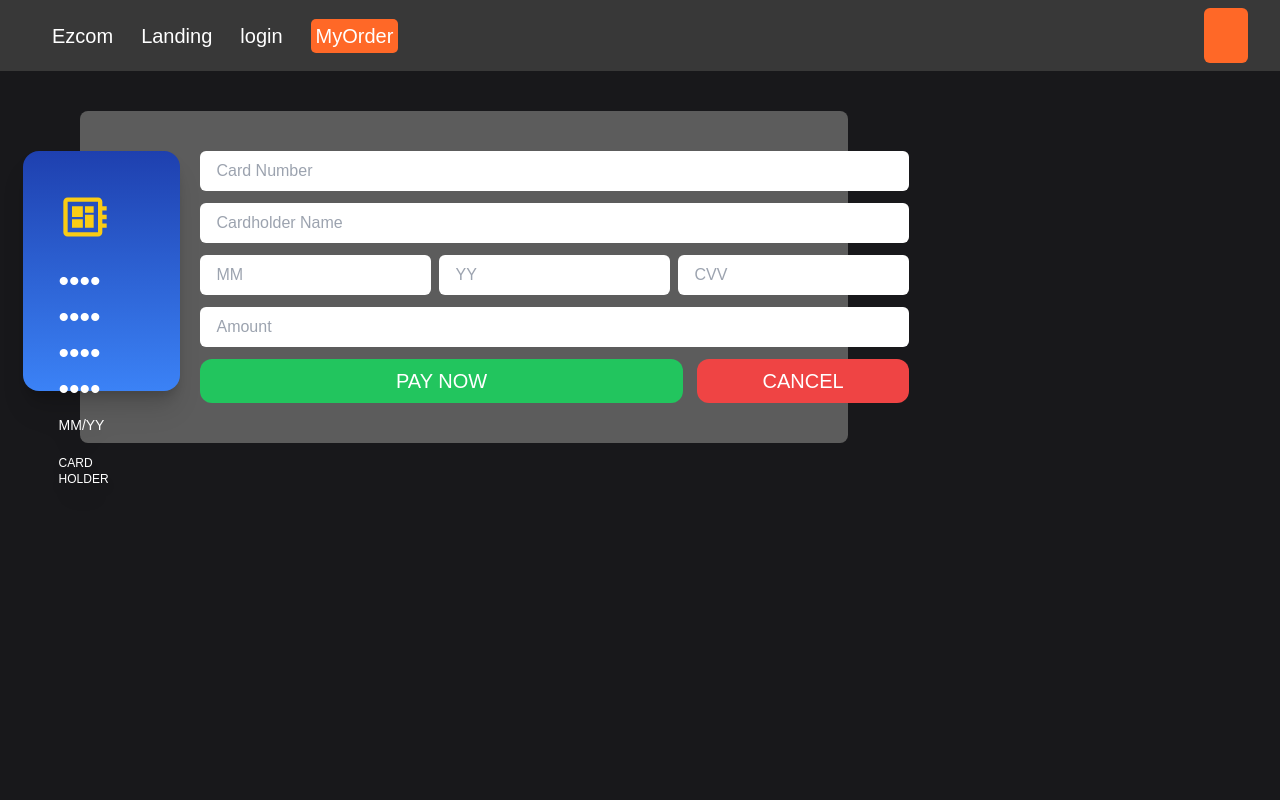
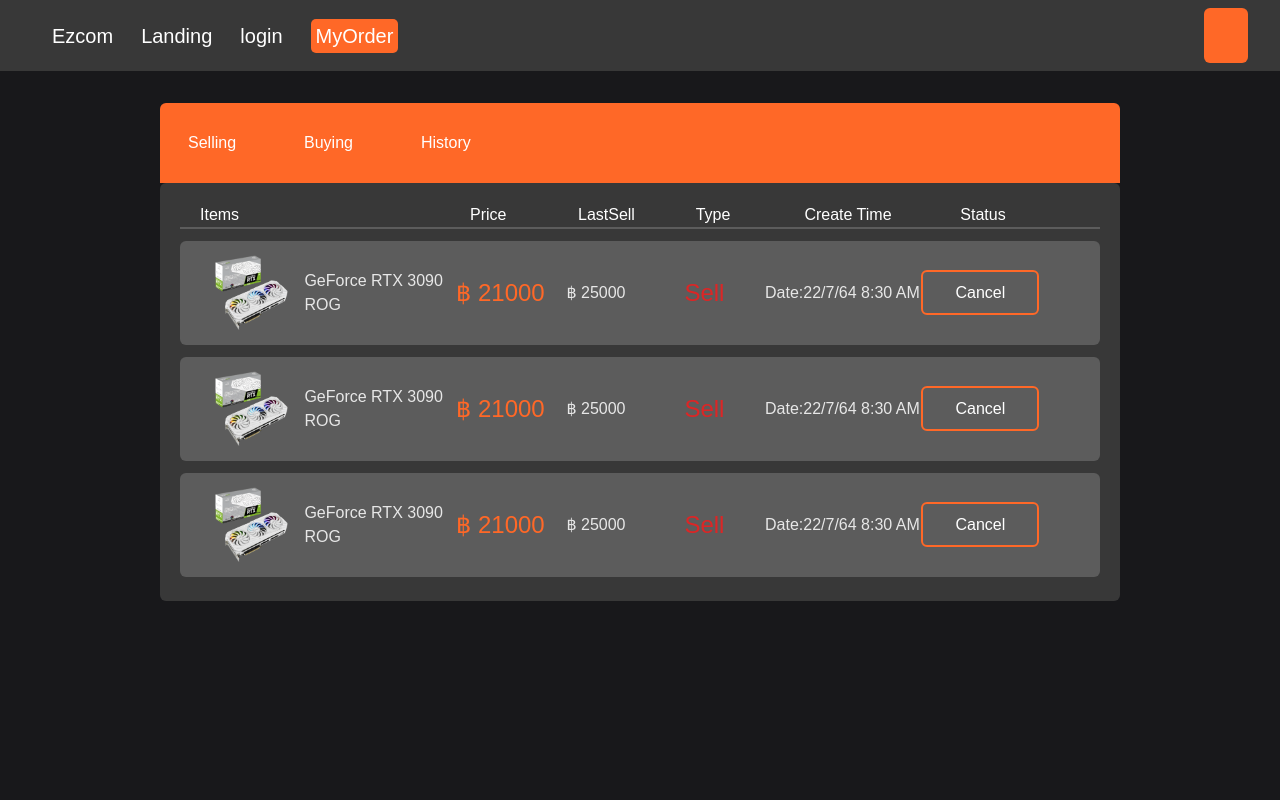
Before and after one commit to ezcom-team/ezcom-client, a React (Vite) app in the folder ezcom-frontend/: page /MyOrder in a window 1280 px wide. Shown: the top 800 px of the page. Built offline with nearby package versions, Linux system fonts and the light colour scheme.

Commit message:
fig myorderpage

```diff
--- a/ezcom-frontend/src/components/MyOrderpage/BuyingPart.jsx
+++ b/ezcom-frontend/src/components/MyOrderpage/BuyingPart.jsx
@@ -39,8 +39,8 @@
         //         </a>
         //     </div>
         // </div>
-        <div className='h-full  min-w-full  gap-2 bg-200 p-5 rounded-md'>
-            <div className="grid grid-cols-[30%_12%_10%_10%_20%]  text-400 rounded-md pl-5">
+        <div className='h-full  min-w-full  gap-2 bg-400 p-5 rounded-md'>
+            <div className="grid grid-cols-[30%_12%_10%_10%_20%]  text-200 rounded-md pl-5">
                 <div className='flex'>Items</div>
                 <div className='flex'>Price</div>
                 <div className='flex'>Max Price</div>
--- a/ezcom-frontend/src/components/MyOrderpage/History.jsx
+++ b/ezcom-frontend/src/components/MyOrderpage/History.jsx
@@ -6,8 +6,8 @@
 
 const History = () => {
     return (
-        <div className='h-full min-h-[100vh] min-w-full flex flex-col gap-2 bg-200 p-5 rounded-b-md'>
-            <div className="grid grid-cols-[12%_12%_12%_40%_20%]  text-400 rounded-md pl-5">
+        <div className='h-full min-h-[100vh] min-w-full flex flex-col gap-2 bg-400 p-5 rounded-b-md'>
+            <div className="grid grid-cols-[12%_12%_12%_40%_20%]  text-100 rounded-md pl-5">
                 <div className='flex'>Items</div>
                 <div className='flex'>Price</div>
                 <div className='flex'>Buyer</div>
--- a/ezcom-frontend/src/components/MyOrderpage/MyOrder.jsx
+++ b/ezcom-frontend/src/components/MyOrderpage/MyOrder.jsx
@@ -34,22 +34,22 @@
 
   return (
     <div className="max-w-[95vw] mx-auto  gap-10 mt-8  xl:max-w-[75vw]">
-      <div className="flex gap-9 py-5 bg-primary text-100 mb-10 rounded-md">
+      <div className="flex gap-9 py-5 bg-primary text-100  rounded-t-md ">
         <button
-          className="ml-3 hover:bg-300 px-4 p-2 rounded-md"
+          className="ml-3 hover:bg-200 hover:text-primary px-4 p-2 rounded-md"
           onClick={() => toggle("Selling")}
         >
           Selling
         </button>
         <button
           onClick={() => toggle("Buying")}
-          className=" hover:bg-300 px-4 p-2 rounded-md"
+          className=" hover:bg-200 hover:text-primary px-4 p-2 rounded-md"
         >
           Buying
         </button>
         <button
           onClick={() => toggle("History")}
-          className="hover:bg-300 px-4 p-2 rounded-md"
+          className="hover:bg-200 hover:text-primary px-4 p-2 rounded-md"
         >
           History
         </button>
--- a/ezcom-frontend/src/components/MyOrderpage/Sell.jsx
+++ b/ezcom-frontend/src/components/MyOrderpage/Sell.jsx
@@ -2,9 +2,16 @@
 
 const Sell = () =>{
     return(
-        <div className='h-full  min-w-full flex flex-row gap-2 bg-400 p-5 rounded-b-md'>
-            <SellCard />
-            <SellCard />
+        <div className='h-full  min-w-full  gap-2 bg-400 p-5 rounded-md'>
+            <div className="grid grid-cols-[30%_12%_10%_10%_20%_10%]  text-100 rounded-md pl-5">
+                <div className='flex'>Items</div>
+                <div className='flex'>Price</div>
+                <div className='flex'>LastSell</div>
+                <div className='flex justify-center'>Type</div>
+                <div className='flex justify-center'>Create Time</div>
+                <div className='flex justify-center'>Status</div>
+            </div>
+            <hr class="h-[2px]  border-0 bg-300"></hr>
             <SellCard />
             <SellCard />
             <SellCard />
--- a/ezcom-frontend/src/components/MyOrderpage/SellCard.jsx
+++ b/ezcom-frontend/src/components/MyOrderpage/SellCard.jsx
@@ -1,13 +1,51 @@
 import pic from '../../img/testPic.png'
 import {data} from '../../content/detail'
+import picProduct from "../../img/testPic.png";
+
 const SellCard = () =>{
     return (
-        <div className="flex flex-col w-[200px] h-[250px]  bg-300 p-2 rounded-xl">
-            <div className='flex bg-300 rounded-xl '>
-                <img src={pic} alt="" />
+        <div className="max-w-[95vw] xl:max-w-[75vw] mx-auto  gap-10 mt-3">
+            <div className="grid grid-cols-[30%_12%_10%_10%_20%_10%] bg-300 py-3 mb-1  text-200 rounded-md">
+            <div className="flex align-middle">
+                <div className="flex h-20 ml-5">
+                    <img src={picProduct} className="max-h-full max-w-full" />
+                    <div className="my-auto">{data.nameProduct}</div>
+                </div>
             </div>
-            <div className='mt-2 text-200'>{data.nameProduct}</div>
-            <div className='mt-5 text-xl ml-2 text-primary'>{data.priceLowSell}</div>
+            <div className="flex align-middle">
+                <div className="my-auto text-primary text-2xl ">
+                    <div className=""> {data.priceHighBuy}</div>
+                </div>
+            </div>
+            <div className="flex align-middle ">
+                <div className="my-auto justify-center">
+                    <div className="">  {data.priceLowSell}</div>
+                </div>
+            </div>
+            <div className="flex align-middle justify-center">
+                <div className="my-auto justify-center text-red-600 text-2xl">
+                    <div className=""> Sell</div>
+                </div>
+            </div>
+
+            <div className="flex align-middle justify-center">
+                <div className="my-auto justify-center">
+                    <div className="">  Date:{data.buytime}</div>
+                </div>
+            </div>
+
+            <div className="flex align-middle justify-center">
+                <div className="my-auto justify-center">
+                <a
+                    className="border-[2px] border-primary px-8 py-3 rounded-md hover:bg-primary text-100"
+                    href="#"
+                >
+                    Cancel
+                </a>
+                </div>
+            </div>
+
+        </div>
         </div>
     )
 }
--- a/ezcom-frontend/src/components/MyOrderpage/SellingPart.jsx
+++ b/ezcom-frontend/src/components/MyOrderpage/SellingPart.jsx
@@ -27,26 +27,8 @@
     }
 
     return (
-        <div className="max-w-[95vw] xl:max-w-[75vw] min-h-screen mx-auto  gap-10 mt-10">
-            <div className="flex gap-9 py-5 bg-primary rounded-t-md text-100">
-                <button
-                    className="ml-3 hover:bg-300 px-4 p-2 rounded-md"
-                    onClick={() => toggle("selling")}
-                >
-                    Selling
-                </button>
-                <button
-                    onClick={() => toggle("pending")}
-                    className=" hover:bg-300 px-4 p-2 rounded-md"
-                >
-                    Pending
-                </button>
-            </div>
+        <div className="max-w-[95vw] xl:max-w-[75vw] min-h-screen mx-auto  gap-10 ">
             {CurrentComponent}
-            {/* <div className="h-full flex flex-row gap-2 bg-200 p-5 rounded-b-md">
-
-
-            </div> */}
         </div>
     );
 };
--- a/ezcom-frontend/src/components/ProductDetail/Detail.jsx
+++ b/ezcom-frontend/src/components/ProductDetail/Detail.jsx
@@ -107,7 +107,7 @@
                     <input className='bg-100 rounded-sm text-400 px-1'></input>
                   </div> */}
                   <div className='flex justify-center mt-4 gap-5'>
-                  <button className=' w-40 bg-green-600 hover:bg-green-700 transition text-200 p-2 rounded'>Create Order</button>
+                  <button className=' w-40 bg-green-600 hover:bg-green-700 transition text-200 p-2 rounded'>Payment</button>
                   <button className=' w-40 bg-primary hover:bg-orange-700 transition text-200 p-2 rounded'>Cancal</button>
                   </div>
                 </div>
--- a/ezcom-frontend/src/pages/MyOrder.jsx
+++ b/ezcom-frontend/src/pages/MyOrder.jsx
@@ -9,9 +9,9 @@
   return (
     <div className="bg-back min-h-screen">
       <Nav />
-      {/* <MyOrder /> */}
-      {/* <Chat /> */}
-      <Payment />
+      <MyOrder />
+      <Chat />
+      {/* <Payment /> */}
     </div>
   );
 }
```
